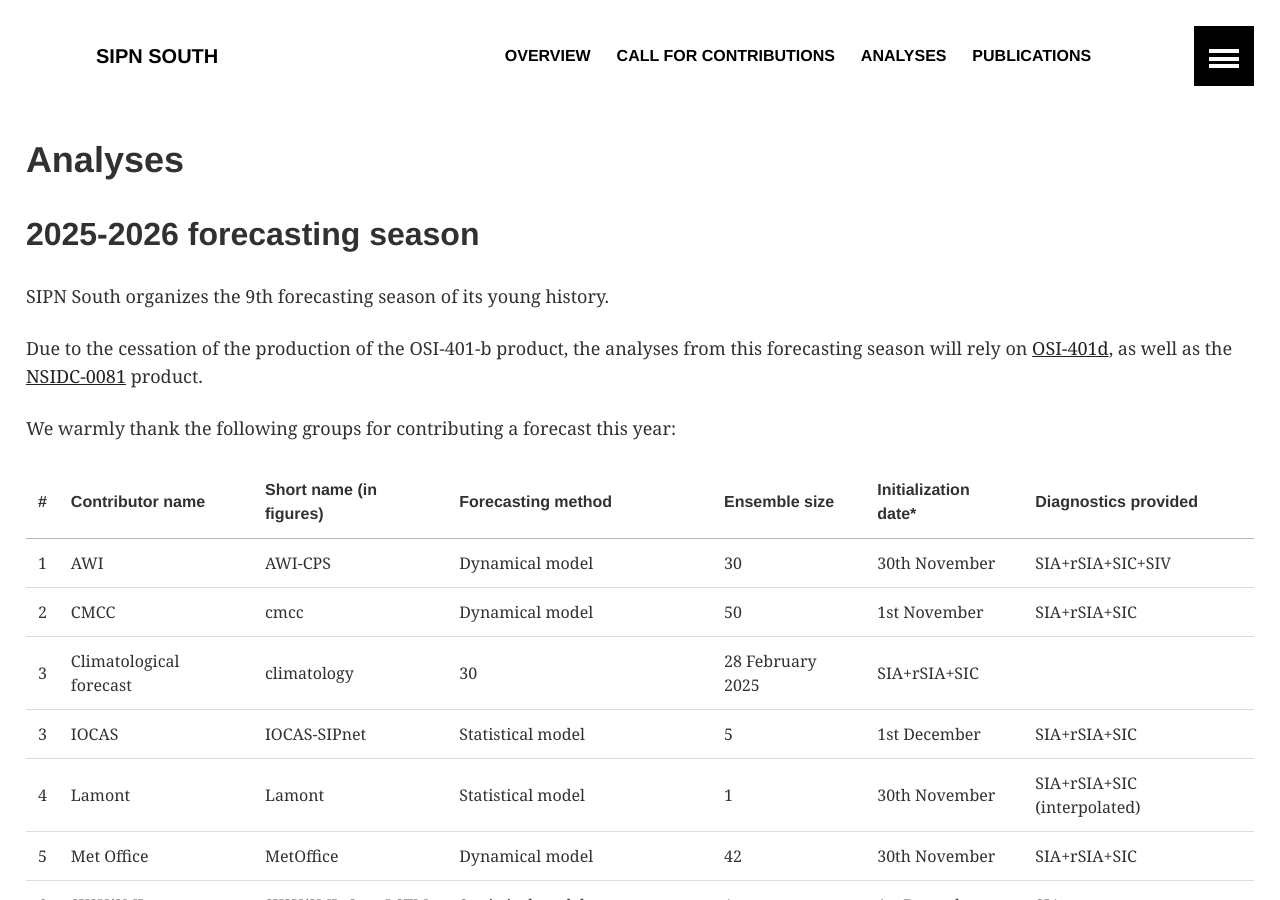
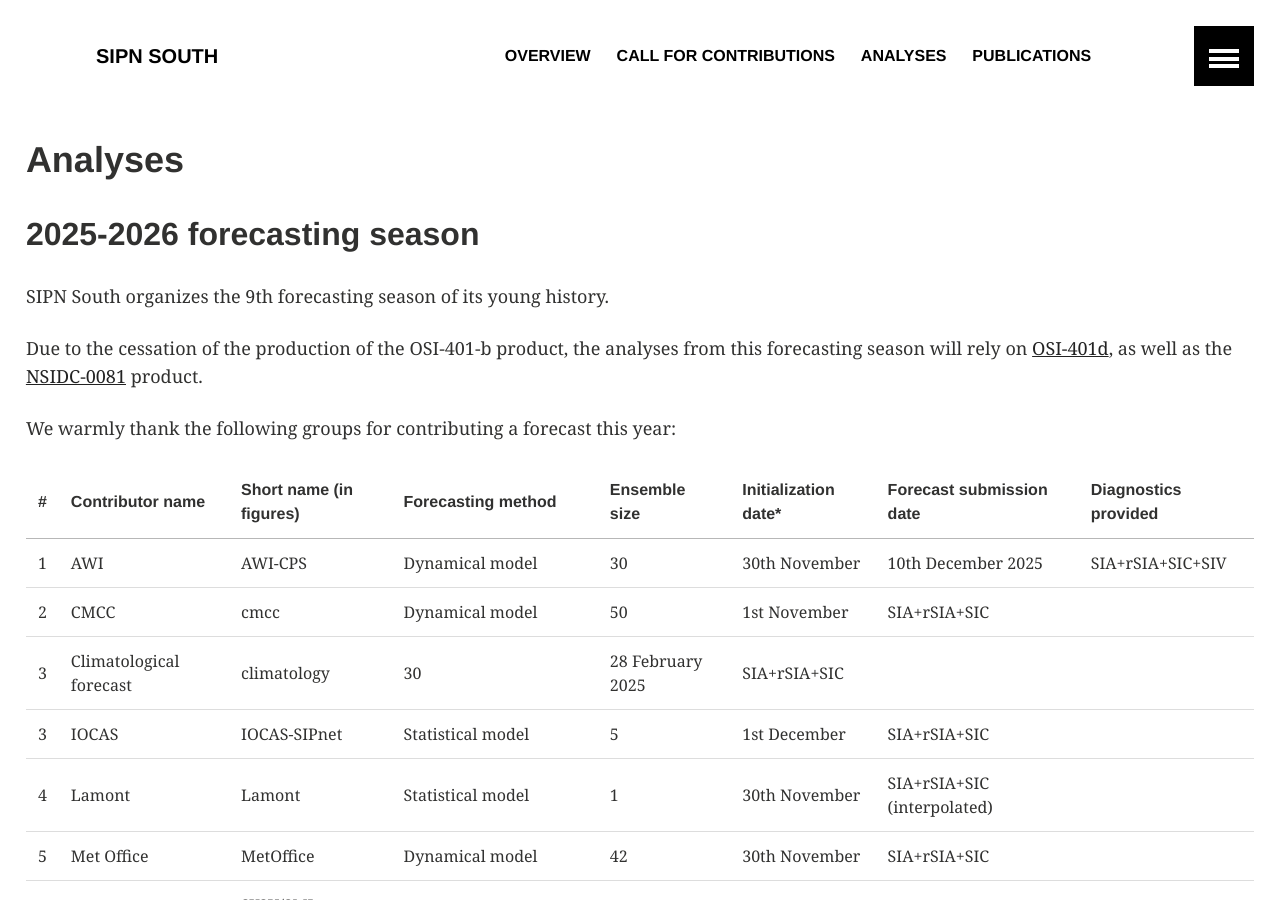
Before and after one commit to fmassonn/sipn-south.github.io, a Jekyll site: the page built from analyses.md, in a window 1280 px wide and 900 px high. Built offline with Jekyll 4.4.1, drawn with Linux system fonts in a browser that asks for light colours; our own code applies the rules of GitHub Pages for plain Markdown files.

Commit message:
Update analyses.md

```diff
--- a/analyses.md
+++ b/analyses.md
@@ -8,11 +8,11 @@ Due to the cessation of the production of the OSI-401-b product, the analyses fr
 
 We warmly thank the following groups for contributing a forecast this year:
 
-| # | Contributor name | Short name (in figures) | Forecasting method              | Ensemble size  | Initialization date* | Diagnostics provided        |
-|---|------------------|-------------------------|---------------------------------|----------------|---------------------|-----------------------------|
-| 1 | AWI              | AWI-CPS                 | Dynamical model                 | 30             | 30th November       | SIA+rSIA+SIC+SIV            |
+| # | Contributor name | Short name (in figures) | Forecasting method              | Ensemble size  | Initialization date* | Forecast submission date   | Diagnostics provided        |
+|---|------------------|-------------------------|---------------------------------|----------------|---------------------|-----------------------------|-----------------------------|
+| 1 | AWI              | AWI-CPS                 | Dynamical model                 | 30             | 30th November       |  10th December 2025         | SIA+rSIA+SIC+SIV            |
 | 2 | CMCC             | cmcc                    | Dynamical model                 | 50             | 1st  November       | SIA+rSIA+SIC                |
-| 3 | Climatological forecast | climatology                                        | 30             | 28 February 2025    | SIA+rSIA+SIC
+| 3 | Climatological forecast                    | climatology                     | 30             | 28 February 2025    | SIA+rSIA+SIC                |
 | 3 | IOCAS            | IOCAS-SIPnet            | Statistical model               | 5              | 1st  December       | SIA+rSIA+SIC                |
 | 4 | Lamont           | Lamont                  | Statistical model               | 1              | 30th November       | SIA+rSIA+SIC (interpolated) |
 | 5 | Met Office       | MetOffice               | Dynamical model                 | 42             | 30th November       | SIA+rSIA+SIC                |
```
